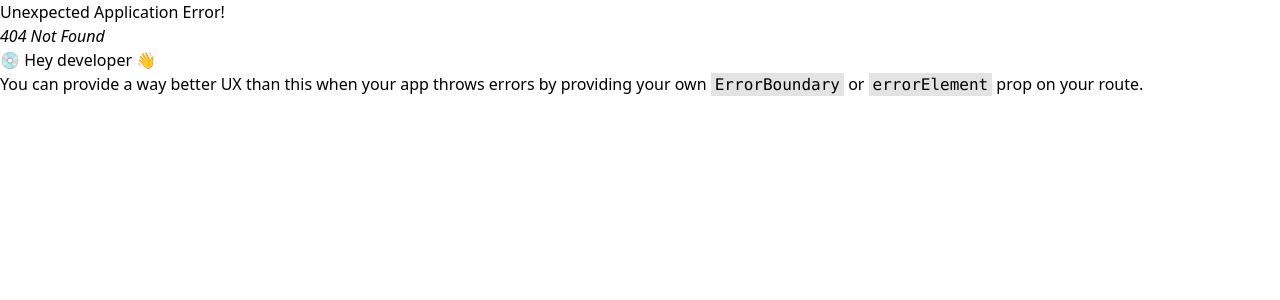
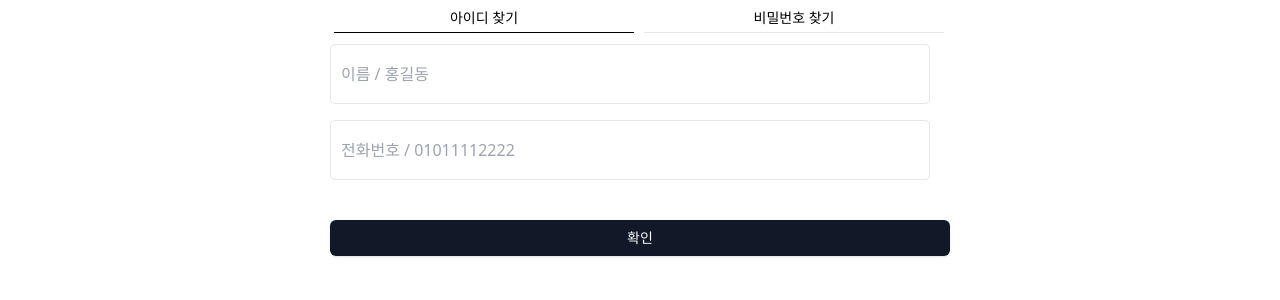
Before and after one commit to ormcamp-fe-3rd/swim360, a React (Vite) app in the folder frontend/: page /findidpwdpage in a window 1280 px wide. Before the commit this address had no page. Shown: the top 300 px of the page. Built offline with nearby package versions, Linux system fonts and the light colour scheme.

Commit message:
design:아이디/비밀번호 찾기 페이지 UI 구현

```diff
--- a/frontend/package.json
+++ b/frontend/package.json
@@ -12,6 +12,7 @@
   },
   "dependencies": {
     "@radix-ui/react-slot": "^1.1.0",
+    "@radix-ui/react-tabs": "^1.1.1",
     "@react-three/fiber": "^8.17.10",
     "@types/three": "^0.170.0",
     "class-variance-authority": "^0.7.1",
--- /dev/null
+++ b/frontend/src/components/ui/tabs.tsx
@@ -0,0 +1,57 @@
+"use client"
+
+import * as TabsPrimitive from "@radix-ui/react-tabs"
+import * as React from "react"
+
+import { cn } from "@/lib/utils"
+
+const Tabs = TabsPrimitive.Root
+
+const TabsList = React.forwardRef<
+  React.ElementRef<typeof TabsPrimitive.List>,
+  React.ComponentPropsWithoutRef<typeof TabsPrimitive.List>
+>(({ className, ...props }, ref) => (
+  <TabsPrimitive.List
+    ref={ref}
+    className={cn(
+      "inline-flex h-9 items-center justify-center rounded-lg bg-muted p-1 text-muted-foreground",
+      className
+    )}
+    {...props}
+  />
+))
+TabsList.displayName = TabsPrimitive.List.displayName
+
+const TabsTrigger = React.forwardRef<
+  React.ElementRef<typeof TabsPrimitive.Trigger>,
+  React.ComponentPropsWithoutRef<typeof TabsPrimitive.Trigger>
+>(({ className, ...props }, ref) => (
+  <TabsPrimitive.Trigger
+    ref={ref}
+    className={cn(
+      "inline-flex items-center justify-center whitespace-nowrap border-b px-3 py-1 text-sm font-medium ring-offset-background transition-all focus-visible:outline-none focus-visible:ring-2 focus-visible:ring-ring focus-visible:ring-offset-2 disabled:pointer-events-none disabled:opacity-50 data-[state=active]:bg-background data-[state=active]:text-foreground data-[state=active]:border-black data-[state=active]:border-b",
+      className
+    )}
+    {...props}
+  />
+))
+TabsTrigger.displayName = TabsPrimitive.Trigger.displayName
+
+const TabsContent = React.forwardRef<
+  React.ElementRef<typeof TabsPrimitive.Content>,
+  React.ComponentPropsWithoutRef<typeof TabsPrimitive.Content>
+    >(({ className, children, ...props }, ref) => (
+        <TabsPrimitive.Content
+    ref={ref}
+    className={cn(
+      "mt-2 ring-offset-background focus-visible:outline-none focus-visible:ring-2 focus-visible:ring-ring focus-visible:ring-offset-2",
+      className
+    )}
+    {...props}
+  >
+    {children}
+  </TabsPrimitive.Content>
+))
+TabsContent.displayName = TabsPrimitive.Content.displayName
+
+export { Tabs, TabsContent,TabsList, TabsTrigger }
--- /dev/null
+++ b/frontend/src/routes/pages/AgreesPage.tsx
@@ -0,0 +1,34 @@
+import ConfirmButton from "@/components/common/ConfirmButton.tsx";
+
+function AgreesPage() {
+    return <div className="w-[836px] mx-auto">
+        <p className="text-center p-2.5 border-b font-bold">회원가입</p>
+        <label htmlFor="" className="p-2.5 w-full border">
+            <input type="checkbox" name="" id="" />
+            <span className="ml-2">전체 동의</span>
+        </label>
+        <div>
+            <label htmlFor="" className="p-2.5 w-full border">
+                <input type="checkbox" name="" id="" />
+                <span className="ml-2">이용약관 동의 (필수)</span>
+            </label>
+                <iframe src="#" className="w-full h-[112px] border"></iframe>
+            <label htmlFor="" className="p-2.5 w-full border">
+                <input type="checkbox" name="" id="" />
+                <span className="ml-2">개인정보처리방침 동의 (필수)</span>
+            </label>
+                <iframe src="#" className="w-full h-[112px] border"></iframe>
+            <label htmlFor="" className="p-2.5 w-full border">
+                <input type="checkbox" name="" id="" />
+                <span className="ml-2">마케팅 정보 수신 동의 (선택)</span>
+            </label>
+                <iframe src="#" className="w-full h-[112px] border"></iframe>
+        </div>
+        <div className="gap-2.5">
+            <button className="w-[418px] border text-black bg-white">취소</button>
+            <ConfirmButton text="다음" width="418" font="my-10"/>
+        </div>
+    </div>
+}
+
+export default AgreesPage;
--- /dev/null
+++ b/frontend/src/routes/pages/FindIdPwdPage.tsx
@@ -0,0 +1,47 @@
+import ConfirmButton from "@/components/common/ConfirmButton.tsx";
+import { Tabs, TabsContent, TabsList, TabsTrigger } from "@/components/ui/tabs"
+
+function FindIdPage() {
+    return <div className="w-[620px] mx-auto">
+        <Tabs defaultValue="find-id" className="w-[603px]">
+            <TabsList className="gap-2.5">
+                <TabsTrigger value="find-id" className="w-[300px]">아이디 찾기</TabsTrigger>
+                <TabsTrigger value="find-password" className="w-[300px]">비밀번호 찾기</TabsTrigger>
+            </TabsList>
+            <TabsContent value="find-id">
+                <input
+                type="text"
+                className="w-[600px] h-[60px] border mb-4 rounded-[5px] p-2.5"
+                placeholder="이름 / 홍길동"
+                />
+                <input
+                type="text"
+                className="w-[600px] h-[60px] border rounded-[5px] p-2.5"
+                placeholder="전화번호 / 01011112222"
+                />
+            </TabsContent>
+
+            <TabsContent value="find-password">
+                <input
+                type="text"
+                className="w-[600px] h-[60px] border mb-4 rounded-[5px] p-2.5"
+                placeholder="이메일 아이디 / kim123@naver.com"
+                />
+                <input
+                type="text"
+                className="w-[600px] h-[60px] border mb-4 rounded-[5px] p-2.5"
+                placeholder="이름 / 홍길동"
+                />
+                <input
+                type="text"
+                className="w-[600px] h-[60px] border rounded-[5px] p-2.5"
+                placeholder="전화번호 / 01011112222"
+                />
+            </TabsContent>
+        </Tabs>
+
+            <ConfirmButton text="확인" width="full" font="my-10"/>
+    </div>
+}
+
+export default FindIdPage;
--- /dev/null
+++ b/frontend/src/routes/pages/JoinPage.tsx
@@ -0,0 +1,42 @@
+import ConfirmButton from "@/components/common/ConfirmButton.tsx";
+
+function JoinPage() {
+  return <div className="w-[836px] mx-auto">
+    <p className="text-center p-2.5 border-b font-bold">회원가입</p>
+    <form action="#">
+      <div className="w-[940px] h-22 justify-between">
+        <span className="w-[295px]">이름</span>
+        <input type="text" name="name" id="name" className="w-[540px] py-2.5 border-none" />
+      </div>
+      <div className="w-[940px] h-22 justify-between">
+        <span className="w-[295px]">연락처</span>
+        <input type="text" name="phonenumber" id="phonenumber" className="w-[540px] py-2.5 border-none"/>
+      </div>
+      <div className="w-[940px] h-22 justify-between">
+        <span className="w-[295px]">이메일 아이디</span>
+        <input type="text" name="emailid" id="emailid" className="w-[540px] py-2.5 border-none"/>
+      </div>
+      <div className="w-[940px] h-22 justify-between">
+        <span className="w-[295px]">비밀번호 변경</span>
+        <div className="flex-col">
+          <input type="text" name="password" id="password" className="w-[540px] py-2.5 border-none" />
+          <span>영문,숫자,특수문자 포함 8자~16자 사이로 입력가능합니다.</span>
+        </div>
+      </div>
+      <div className="w-[940px] h-22 justify-between">
+        <span className="w-[295px]">비밀번호 확인</span>
+        <div className="flex-col">
+          <input type="text" name="passwordcheck" id="passwordcheck" className="w-[540px] py-2.5 border-none" />
+          <span>비밀번호가 동일하지 않습니다.</span>
+        </div>
+      </div>
+    </form>
+    <div className="gap-2.5">
+            <button className="w-[418px] border text-black bg-white">취소</button>
+            <ConfirmButton text="확인" width="418" font="my-10"/>
+        </div>
+
+  </div>;
+}
+
+export default JoinPage;
--- /dev/null
+++ b/frontend/src/routes/pages/LoginPage.tsx
@@ -0,0 +1,23 @@
+import ConfirmButton from "@/components/common/ConfirmButton.tsx";
+
+function LoginPage() {
+    return <div className="w-[600px] mx-auto">
+        <p className="text-center p-2.5 border-b font-bold">로그인</p>
+        <div className="p-2.5">
+            <input type="text" className="w-full border rounded p-2.5 mb-2.5" name="id" id="id" placeholder="아이디" />
+            <input type="text" className="w-full border rounded p-2.5" name="password" id="password" placeholder="비밀번호" />
+        </div>
+        <label htmlFor="" className="ml-4">
+            <input type="checkbox" name="" id="" />
+            <span className="ml-2">아이디 저장</span>
+        </label>
+        <ConfirmButton text="로그인" width="full" font="my-10"/>
+        <ul className="text-center">
+            <li className="inline-block">아이디 찾기</li>
+            <li className="inline-block mx-7">비밀번호 찾기</li>
+            <li className="inline-block">회원가입</li>
+        </ul>
+  </div>;
+}
+
+export default LoginPage;
```
Also changed, not shown: frontend/src/routes/index.tsx (+21 -0 lines), 1 other file (tests, documents, lock files or other folders).
